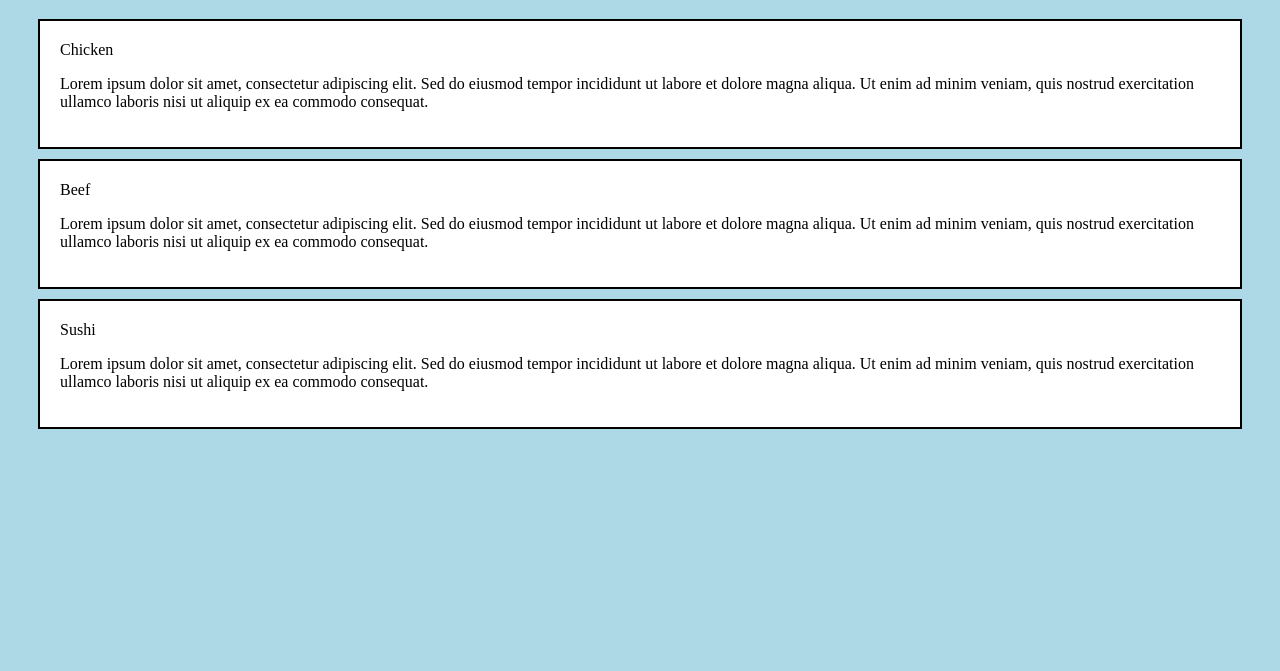
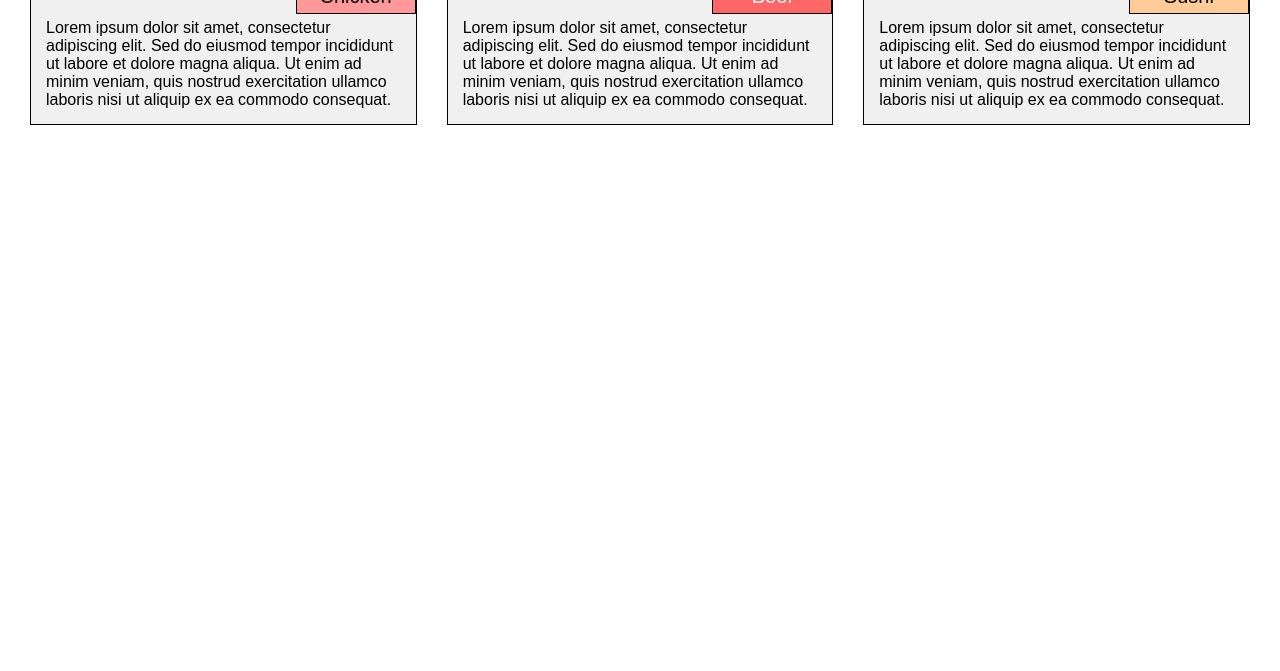
Before and after one commit to la819/web-development, a plain HTML site: page module2_solution/index.html in a window 1280 px wide. Shown: the part 129-800 px from the top of the page. Drawn offline with Linux system fonts and the light colour scheme.

Commit message:
style.css

```diff
--- a/module2_solution/css/style.css
+++ b/module2_solution/css/style.css
@@ -1,19 +1,79 @@
-/* Simple test to see if CSS works */
+* {
+    box-sizing: border-box;
+    margin: 0;
+    padding: 0;
+}
+
 body {
-    background-color: lightblue;
-    padding: 20px;
+    font-family: Arial, Helvetica, sans-serif;
 }
 
 h1 {
-    color: white;
-    background-color: darkblue;
     text-align: center;
-    padding: 20px;
+    margin: 30px 0;
+    font-size: 1.75em; /* 75% larger than default */
+}
+
+.container {
+    width: 100%;
+    padding: 0 15px;
 }
 
 .section {
-    background-color: white;
-    border: 2px solid black;
-    margin: 10px;
-    padding: 20px;
+    background-color: #f0f0f0;
+    border: 1px solid black;
+    position: relative;
+    margin: 15px;
+    padding: 40px 15px 15px 15px;
+    float: left;
 }
+
+.section-title {
+    position: absolute;
+    top: 0;
+    right: 0;
+    width: 120px;
+    text-align: center;
+    padding: 5px;
+    border: 1px solid black;
+    font-size: 1.25em; /* 25% larger than default */
+}
+
+#chicken-title {
+    background-color: #ff9999; /* Light red */
+}
+
+#beef-title {
+    background-color: #ff6666; /* Medium red */
+    color: white;
+}
+
+#sushi-title {
+    background-color: #ffcc99; /* Light orange */
+}
+
+/* Desktop View (992px and above) */
+@media (min-width: 992px) {
+    .col-lg-4 {
+        width: calc(33.33% - 30px); /* 3 columns with margins */
+    }
+}
+
+/* Tablet View (768px to 991px) */
+@media (min-width: 768px) and (max-width: 991px) {
+    .col-md-6 {
+        width: calc(50% - 30px); /* 2 columns */
+    }
+    .col-md-12 {
+        width: calc(100% - 30px); /* 1 full-width column */
+        clear: both; /* Force to new row */
+    }
+}
+
+/* Mobile View (767px and below) */
+@media (max-width: 767px) {
+    .col-sm-12 {
+        width: calc(100% - 30px); /* 1 full-width column */
+        clear: both; /* Force stacking */
+    }
+}
```
